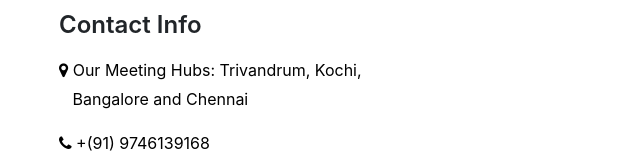
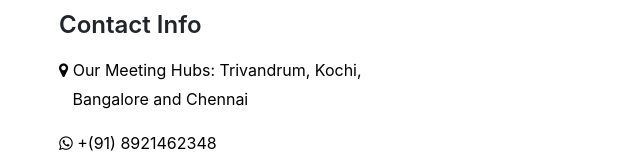
Before and after one commit to jibinjohnson/jibinjohnson.new, a plain HTML site: page contact.html in a window 1280 px wide. Shown: the part 583-745 px from the top of the page, 629-1269 px from the left. Drawn offline with Linux system fonts and the light colour scheme.

Commit message:
Update contact.html

```diff
--- a/contact.html
+++ b/contact.html
@@ -135,7 +135,6 @@
 
                                   <h4 class="mb-3">Contact Info</h4>
                     <p><span class="fa fa-map-marker "></span> Our Meeting Hubs: Trivandrum, Kochi,<br> &nbsp; &nbsp;Bangalore and Chennai</p>
-                    <p><span class="fa fa-phone "></span> +(91) 9746139168 </p>
                      <p><span class="fa fa-whatsapp "></span> +(91) 8921462348 </p>
                     <p><span class="fa fa-envelope "></span><a href="mailto:contact@novosinnovators.com"> contact@novosinnovators.com</a></p>
 
```
